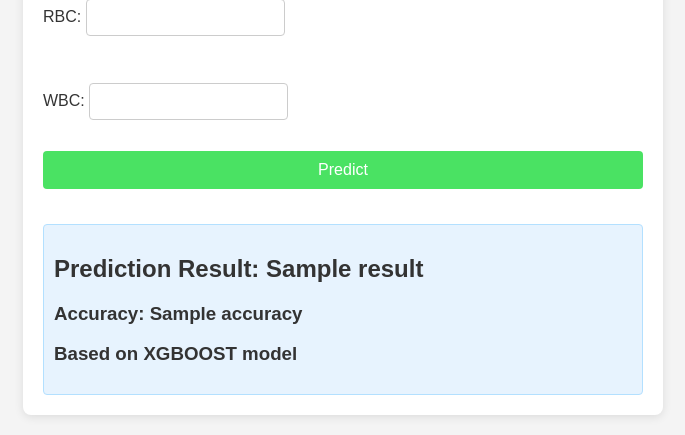
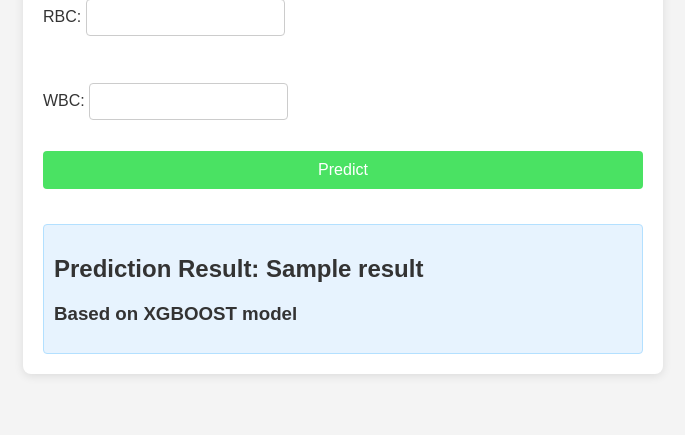
Before and after one commit to michaeltwo/info501, a Django app: template gui/sssproj/sssapp/templates/index.html in a window 1280 px wide. Shown: the part 559-994 px from the top of the page, without its empty margins (297-982 px from the left). After the commit the page ends 935 px from the top, so only its background shows below. Run offline with Django 3.2, Linux system fonts and the light colour scheme; tables that the repository leaves empty hold one stand-in row (values such as "Sample post"); the template is opened without the code that fills it: values that come from a table or form of the project are taken from there, most other values are stand-ins (such as "Sample title", 1, 10 or a date in 2020); parts of the project's set-up code (start-up, migrations or seed data) failed here and were passed over.

Commit message:
remove accuracy

```diff
--- a/gui/sssproj/sssapp/templates/index.html
+++ b/gui/sssproj/sssapp/templates/index.html
@@ -68,7 +68,7 @@
         {% if result %}
             <div class="result">
                 <h2>Prediction Result: {{ result }}</h2>
-                <h3>Accuracy: {{ accuracy }}</h3>
+                <!-- <h3>Accuracy: {{ accuracy }}</h3> -->
                 <h3>Based on XGBOOST model</h3>
             </div>
         {% endif %}
```
